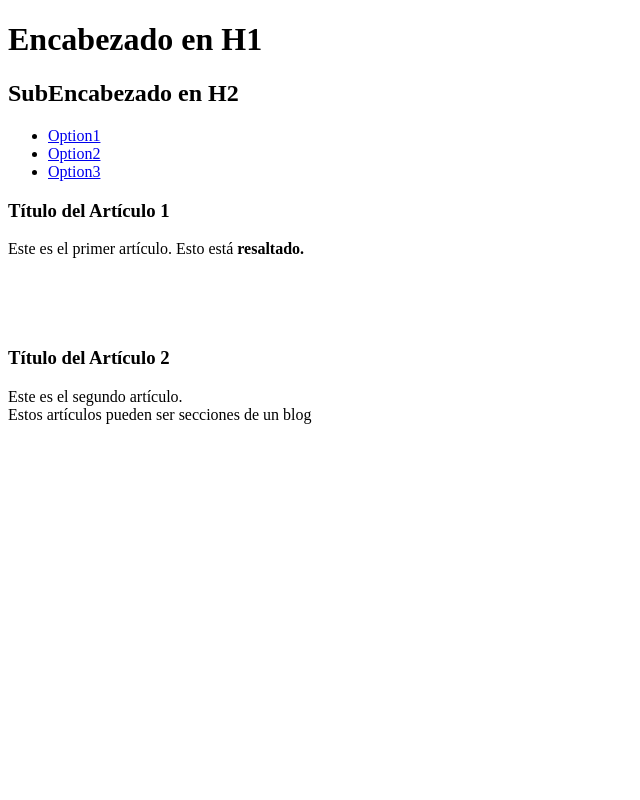
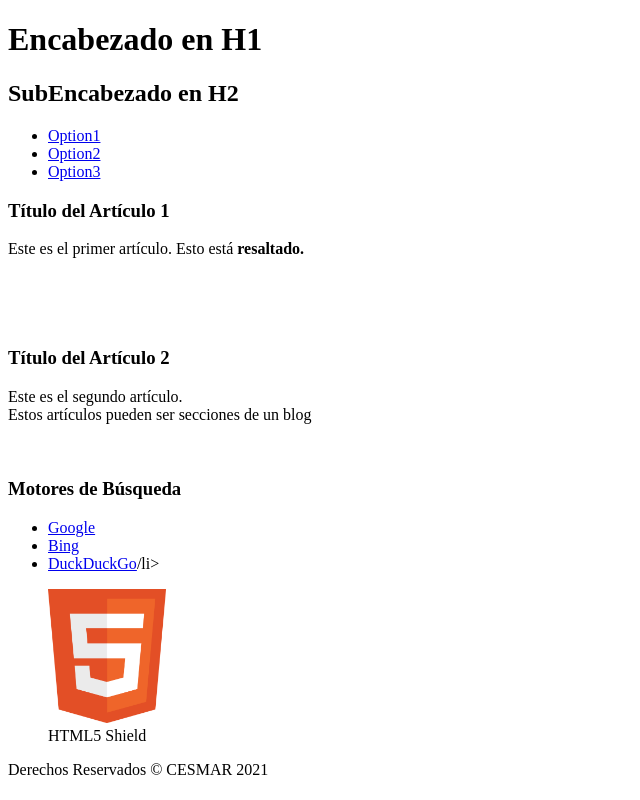
Before and after one commit to Pancito99/Pr-ctica1, a plain HTML site: page index.html in a window 1280 px wide. Shown: the whole page, without its empty margins (0-640 px from the left). Drawn offline with Linux system fonts and the light colour scheme.

```diff
--- a/index.html
+++ b/index.html
@@ -46,3 +46,21 @@
         </section>
       </article>
 </section>
+
+<aside>
+    <section>
+        <h3>Motores de Búsqueda </h3>
+        <ul>
+            <li><a href="https://www.google.com">Google</a></li>
+            <li><a href="https://www.bing.com">Bing</a></li>
+            <li><a href="https://duckduckgo.com/">DuckDuckGo</a>/li>
+     </ul>
+    </section>
+    <figure>
+        <img src="img/html5-logo-8.png" alt="logo" width="10%"heigth= "10%">
+        <figcaption>HTML5 Shield</figcaption>
+    </figure>
+</aside>
+       <footer>Derechos Reservados &copy; CESMAR 2021</footer>
+</body>
+</html>
```
